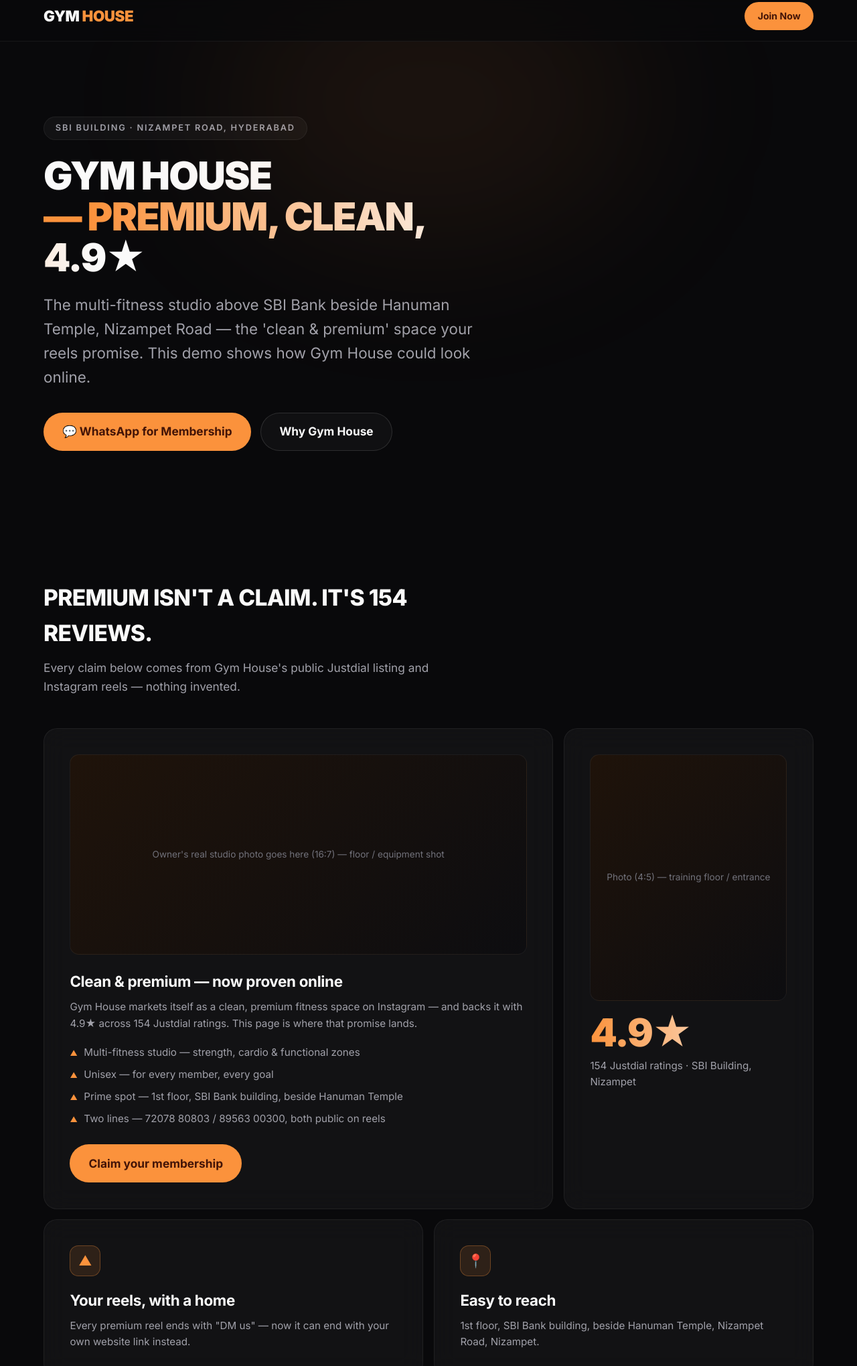
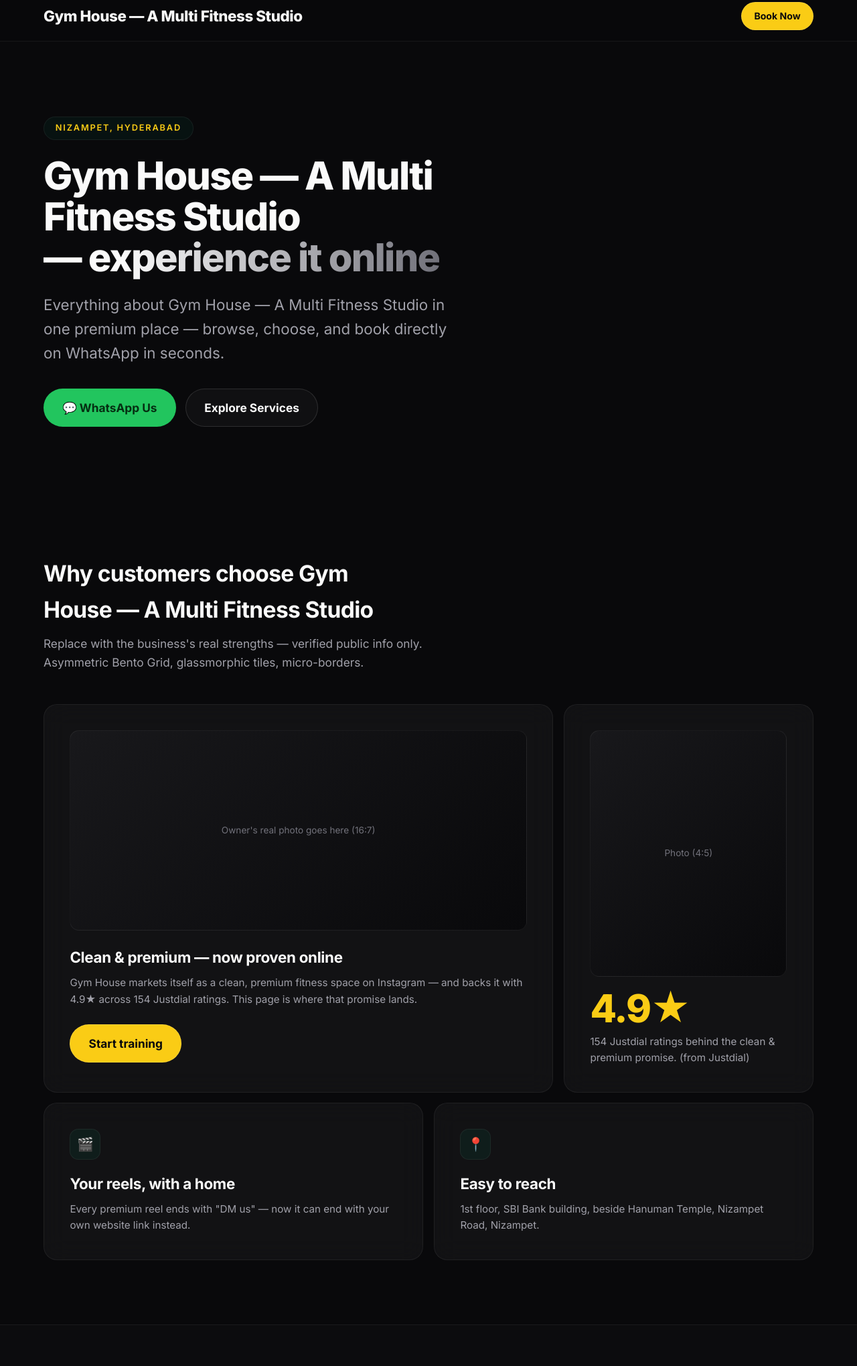
Before and after one commit to GowthamRedddy/gym-house-multi-fitness-studio-demo, a plain HTML site: page index.html in a window 1280 px wide. Shown: the part 49-2088 px from the top of the page at 67% size. Drawn offline with nearby package versions, Linux system fonts and the light colour scheme.

Commit message:
Publish demo: Gym-House-Multi-Fitness-Studio

```diff
--- a/index.html
+++ b/index.html
@@ -3,23 +3,36 @@
 <head>
 <meta charset="UTF-8">
 <meta name="viewport" content="width=device-width, initial-scale=1.0">
-<title>Gym House — A Multi Fitness Studio · Nizampet, Hyderabad</title>
-<meta name="description" content="Gym House, 1st floor SBI Bank building, Nizampet Hyderabad — demo website preview. Rated 4.9 (154 Justdial ratings). Clean & premium fitness space.">
+<title>Gym House — A Multi Fitness Studio — Nizampet, Hyderabad</title>
+<meta name="description" content="Gym House — A Multi Fitness Studio, Nizampet Hyderabad — demo website preview. Contact on WhatsApp.">
+<!--
+  PERMANENT MOTION STANDARD (GOWTHAM, 2026-09-18):
+  dark #09090b palette · asymmetric Bento Grid · py-24 · micro-borders ·
+  backdrop-blur glassmorphism · scroll reveals (slide up + scale + fade from blur) ·
+  3D-tilt / scale hovers · cubic-bezier(0.16,1,0.3,1) · fluid clamp() type ·
+  explicit aspect ratios (zero layout shift). React/Tailwind/Framer Motion build
+  variant: demo_react_template.jsx
+-->
 <link rel="preconnect" href="https://fonts.googleapis.com">
 <link rel="preconnect" href="https://fonts.gstatic.com" crossorigin>
-<link href="https://fonts.googleapis.com/css2?family=Inter:wght@400;500;600;700;800;900&display=swap" rel="stylesheet">
+<link href="https://fonts.googleapis.com/css2?family=Inter:wght@400;500;600;700;800&display=swap" rel="stylesheet">
 <script src="https://unpkg.com/framer-motion@11/dist/framer-motion.js"></script>
 <script>
+  /* ---- Motion engine config (Framer Motion UMD, animates DOM via WAAPI) ---- */
   const EASE = [0.16, 1, 0.3, 1];
   document.addEventListener("DOMContentLoaded", () => {
     const { animate, inView, stagger } = window.Motion;
     const reduced = window.matchMedia("(prefers-reduced-motion: reduce)").matches;
+
+    /* scroll reveals: slide up + scale + fade from blur */
     inView("[data-reveal]", (el) => {
       if (reduced) return;
       animate(el.target,
         { opacity: [0, 1], transform: ["translateY(48px) scale(0.94)", "translateY(0px) scale(1)"], filter: ["blur(10px)", "blur(0px)"] },
         { duration: 0.9, delay: (parseFloat(el.target.dataset.reveal) || 0), ease: EASE });
     }, { margin: "0px 0px -12% 0px" });
+
+    /* 3D tilt hovers (pointer-fine devices only) */
     if (matchMedia("(pointer:fine)").matches && !reduced) {
       document.querySelectorAll("[data-tilt]").forEach((card) => {
         card.style.transformPerspective = "900px";
@@ -27,13 +40,16 @@
           const r = card.getBoundingClientRect();
           const x = (e.clientX - r.left) / r.width - 0.5;
           const y = (e.clientY - r.top) / r.height - 0.5;
-          animate(card, { rotateX: -y * 8, rotateY: x * 8, scale: 1.02 }, { duration: 0.35, ease: EASE });
+          animate(card, { rotateX: -y * 8, rotateY: x * 8, scale: 1.02 },
+            { duration: 0.35, ease: EASE });
         });
         card.addEventListener("pointerleave", () => {
           animate(card, { rotateX: 0, rotateY: 0, scale: 1 }, { duration: 0.5, ease: EASE });
         });
       });
     }
+
+    /* staggered hero entrance */
     if (!reduced) {
       animate("[data-hero-stagger]",
         { opacity: [0, 1], transform: ["translateY(28px)", "translateY(0)"] },
@@ -42,11 +58,12 @@
   });
 </script>
 <style>
+  /* ============ DESIGN TOKENS — dark premium ============ */
   :root{
-    --bg:#09090b; --card:rgba(255,255,255,.04);
+    --bg:#09090b; --bg-soft:#111113; --card:rgba(255,255,255,.04);
     --line:rgba(255,255,255,.06); --line-strong:rgba(255,255,255,.12);
     --ink:#fafafa; --ink-soft:#a1a1aa; --ink-faint:#71717a;
-    --accent:#e4e4e7; --orange:#fb923c; --orange-soft:rgba(251,146,60,.12);
+    --accent:#e4e4e7; --wa:#22c55e; --wa-dark:#16a34a;
     --radius:20px; --ease:cubic-bezier(0.16,1,0.3,1);
     --font:'Inter',system-ui,-apple-system,'Segoe UI',sans-serif;
     --step--1:clamp(0.85rem,0.82rem + 0.2vw,0.95rem);
@@ -59,49 +76,60 @@
   html{scroll-behavior:smooth}
   body{font-family:var(--font);font-size:var(--step-0);line-height:1.6;color:var(--ink);
     background:var(--bg);-webkit-font-smoothing:antialiased;overflow-x:hidden}
-  :focus-visible{outline:2px solid var(--orange);outline-offset:3px;border-radius:6px}
+  img{max-width:100%;display:block}
+  :focus-visible{outline:2px solid var(--accent);outline-offset:3px;border-radius:6px}
+
+  /* ============ DEMO RIBBON ============ */
   .demo-ribbon{position:sticky;top:0;z-index:50;text-align:center;
     background:repeating-linear-gradient(45deg,#18181b,#18181b 12px,#27272a 12px,#27272a 24px);
     color:#fde68a;font-size:.78rem;font-weight:600;letter-spacing:.08em;
     padding:.5rem 1rem;text-transform:uppercase}
+
+  /* ============ LAYOUT ============ */
   .wrap{width:min(1150px,92%);margin-inline:auto}
-  section{padding:clamp(4rem,8vw,6rem) 0}
-  header.site{position:sticky;top:2.2rem;z-index:40;background:rgba(9,9,11,.7);
-    backdrop-filter:blur(16px);-webkit-backdrop-filter:blur(16px);border-bottom:1px solid var(--line)}
+  section{padding:clamp(4rem,8vw,6rem) 0} /* py-24 spirit at every viewport */
+
+  /* ============ HEADER ============ */
+  header.site{position:sticky;top:2.2rem;z-index:40;
+    background:rgba(9,9,11,.7);backdrop-filter:blur(16px);
+    border-bottom:1px solid var(--line)}
   .nav{display:flex;align-items:center;justify-content:space-between;padding:1rem 0}
-  .brand{font-weight:900;font-size:var(--step-1);letter-spacing:-.02em;color:var(--ink);text-decoration:none;text-transform:uppercase}
-  .brand span{color:var(--orange)}
+  .brand{font-weight:800;font-size:var(--step-1);letter-spacing:-.02em;color:var(--ink);text-decoration:none}
   .nav a.btn{padding:.55rem 1.15rem;font-size:.88rem}
-  .btn{display:inline-flex;align-items:center;gap:.55rem;background:var(--accent);color:#09090b;
-    text-decoration:none;font-weight:700;border-radius:999px;padding:.85rem 1.7rem;
-    border:1px solid var(--line-strong);
+
+  /* ============ BUTTONS ============ */
+  .btn{display:inline-flex;align-items:center;gap:.55rem;background:var(--accent);
+    color:#09090b;text-decoration:none;font-weight:700;border-radius:999px;
+    padding:.85rem 1.7rem;border:1px solid var(--line-strong);
     transition:transform .3s var(--ease),box-shadow .3s var(--ease),background .3s var(--ease)}
   .btn:hover{transform:translateY(-2px) scale(1.03);box-shadow:0 10px 30px rgba(255,255,255,.08)}
   .btn:active{transform:translateY(0) scale(.99)}
-  .btn.orange{background:var(--orange);color:#431407;border-color:rgba(251,146,60,.45)}
-  .btn.orange:hover{background:#fdba74}
+  .btn.wa{background:var(--wa);color:#052e12;border-color:rgba(34,197,94,.4)}
+  .btn.wa:hover{background:var(--wa-dark);color:#f0fdf4}
   .btn.ghost{background:rgba(255,255,255,.03);color:var(--ink);border:1px solid var(--line-strong)}
   .btn.ghost:hover{background:rgba(255,255,255,.08)}
-  .hero{padding-top:clamp(4rem,9vw,7rem);position:relative}
-  .hero::before{content:"";position:absolute;top:-120px;left:50%;transform:translateX(-50%);
-    width:640px;height:420px;border-radius:50%;background:rgba(251,146,60,.08);
-    filter:blur(120px);pointer-events:none}
+
+  /* ============ HERO ============ */
+  .hero{padding-top:clamp(4rem,9vw,7rem)}
   .kicker{display:inline-block;background:rgba(255,255,255,.04);border:1px solid var(--line);
     color:var(--ink-soft);font-weight:600;font-size:.8rem;letter-spacing:.14em;
     text-transform:uppercase;border-radius:999px;padding:.4rem 1.05rem;margin-bottom:1.4rem}
-  h1{font-size:var(--step-3);line-height:1.06;letter-spacing:-.03em;font-weight:900;max-width:16ch;text-transform:uppercase}
-  h1 em{font-style:normal;background:linear-gradient(90deg,#fb923c 10%,#fafafa 90%);
+  h1{font-size:var(--step-3);line-height:1.06;letter-spacing:-.03em;font-weight:800;max-width:16ch}
+  h1 em{font-style:normal;background:linear-gradient(90deg,#fafafa 20%,#71717a);
     -webkit-background-clip:text;background-clip:text;color:transparent}
-  p.lead{max-width:46ch;margin:1.4rem 0 2.2rem;color:var(--ink-soft);font-size:var(--step-1)}
+  p.lead{max-width:44ch;margin:1.4rem 0 2.2rem;color:var(--ink-soft);font-size:var(--step-1)}
   .cta-row{display:flex;gap:.9rem;flex-wrap:wrap}
-  h2.sec{font-size:var(--step-2);letter-spacing:-.02em;font-weight:800;max-width:26ch;text-transform:uppercase}
-  p.sec-sub{color:var(--ink-soft);margin:.7rem 0 3rem;max-width:54ch}
+
+  /* ============ BENTO GRID ============ */
+  h2.sec{font-size:var(--step-2);letter-spacing:-.02em;font-weight:700;max-width:24ch}
+  p.sec-sub{color:var(--ink-soft);margin:.7rem 0 3rem;max-width:52ch}
   .bento{display:grid;gap:1rem;grid-template-columns:repeat(6,1fr)}
-  .tile{background:var(--card);border:1px solid var(--line);border-radius:var(--radius);
+  .tile{
+    background:var(--card);border:1px solid var(--line);border-radius:var(--radius);
     backdrop-filter:blur(18px);-webkit-backdrop-filter:blur(18px);
     padding:clamp(1.5rem,3vw,2.5rem);position:relative;overflow:hidden;
     transition:border-color .3s var(--ease);will-change:transform}
-  .tile:hover{border-color:rgba(251,146,60,.4)}
+  .tile:hover{border-color:var(--line-strong)}
   .t-a{grid-column:span 4;grid-row:span 2}
   .t-b{grid-column:span 2;grid-row:span 2}
   .t-c{grid-column:span 3}
@@ -110,43 +138,53 @@
     .t-a,.t-b,.t-c,.t-d{grid-column:span 2;grid-row:auto}}
   @media(max-width:560px){.bento{grid-template-columns:1fr}
     .t-a,.t-b,.t-c,.t-d{grid-column:span 1}}
+
   .tile .icon{width:46px;height:46px;border-radius:13px;display:grid;place-items:center;
-    background:var(--orange-soft);border:1px solid rgba(251,146,60,.3);font-size:1.25rem;
-    color:var(--orange);margin-bottom:1.1rem}
+    background:rgba(255,255,255,.04);border:1px solid var(--line);font-size:1.25rem;
+    color:var(--ink);margin-bottom:1.1rem}
   .tile h3{font-size:var(--step-1);letter-spacing:-.015em;font-weight:700}
   .tile p{color:var(--ink-soft);margin-top:.5rem;font-size:var(--step--1)}
-  .stat{font-size:var(--step-3);font-weight:900;letter-spacing:-.03em;line-height:1;
-    background:linear-gradient(90deg,#fb923c,#fafafa);-webkit-background-clip:text;
-    background-clip:text;color:transparent}
+  .stat{font-size:var(--step-3);font-weight:800;letter-spacing:-.03em;line-height:1}
   .stat-sub{color:var(--ink-faint);font-size:var(--step--1);margin-top:.6rem}
   .media{aspect-ratio:16/7;border-radius:14px;margin-bottom:1.4rem;overflow:hidden;
-    border:1px solid var(--line);background:linear-gradient(135deg,#1f130a,#0d0d10);
-    display:grid;place-items:center;color:var(--ink-faint);font-size:.85rem;text-align:center;padding:1rem}
+    border:1px solid var(--line);
+    background:linear-gradient(135deg,#18181b,#09090b);display:grid;place-items:center;
+    color:var(--ink-faint);font-size:.85rem;text-align:center;padding:1rem}
+  .media.ratio-wide{aspect-ratio:16/9;margin-bottom:0}
   .tile-b .media{aspect-ratio:4/5;margin:0 0 1.2rem}
-  .svc-list{list-style:none;margin-top:1.2rem;display:grid;gap:.55rem}
-  .svc-list li{display:flex;gap:.6rem;align-items:baseline;color:var(--ink-soft);font-size:var(--step--1)}
-  .svc-list li::before{content:"▲";color:var(--orange);font-size:.7rem}
+
+  /* ============ GALLERY ============ */
   .gallery{display:grid;gap:1rem;grid-template-columns:repeat(auto-fit,minmax(170px,1fr))}
   .ph{aspect-ratio:4/5;border-radius:var(--radius);border:1px solid var(--line);
-    background:linear-gradient(135deg,#1a1008,#0c0c0e);display:grid;place-items:center;
+    background:linear-gradient(135deg,#141416,#0c0c0e);display:grid;place-items:center;
     color:var(--ink-faint);font-size:.85rem;text-align:center;padding:1rem;
     transition:transform .35s var(--ease),border-color .35s var(--ease)}
-  .ph:hover{transform:scale(1.03);border-color:rgba(251,146,60,.4)}
-  .contact-card{background:linear-gradient(135deg,rgba(251,146,60,.08),rgba(255,255,255,.02));
+  .ph:hover{transform:scale(1.03);border-color:var(--line-strong)}
+
+  /* ============ CONTACT ============ */
+  .contact-card{background:linear-gradient(135deg,rgba(255,255,255,.07),rgba(255,255,255,.02));
     border:1px solid var(--line-strong);border-radius:calc(var(--radius)*1.3);
-    backdrop-filter:blur(18px);-webkit-backdrop-filter:blur(18px);
-    padding:clamp(2rem,5vw,3.5rem);text-align:center}
-  .contact-card h2{font-size:var(--step-2);letter-spacing:-.02em;margin-bottom:.6rem;text-transform:uppercase}
+    backdrop-filter:blur(18px);padding:clamp(2rem,5vw,3.5rem);text-align:center}
+  .contact-card h2{font-size:var(--step-2);letter-spacing:-.02em;margin-bottom:.6rem}
   .contact-card p{color:var(--ink-soft);margin-bottom:1.6rem}
-  .button-row{display:flex;gap:1rem;justify-content:center;flex-wrap:wrap}
+
+  /* ============ FOOTER ============ */
   footer.site{border-top:1px solid var(--line);padding:2.5rem 0 3rem;text-align:center;
     color:var(--ink-faint);font-size:.82rem}
   footer.site .disclaimer{margin-top:.8rem;font-size:.72rem;opacity:.75;max-width:62ch;margin-inline:auto}
+
+  /* ============ MOTION SAFETY ============ */
   @media (prefers-reduced-motion:reduce){
     *,*::before,*::after{animation:none!important;transition:none!important}
     html{scroll-behavior:auto}
     [data-reveal]{opacity:1!important;filter:none!important;transform:none!important}
   }
+</style>
+
+<style>:root{--brand:#10b981;--brand-dark:#064e3b;--accent:#facc15;}
+  .hero .kicker{background:#064e3b26;color:#facc15;}
+  .tile .icon{background:#064e3b33;color:#facc15;}
+  .stat{color:#facc15;}
 </style>
 </head>
 <body>
@@ -155,53 +193,49 @@
 
 <header class="site">
   <div class="wrap nav">
-    <a class="brand" href="#top">Gym <span>House</span></a>
-    <a class="btn orange" href="#join">Join Now</a>
+    <a class="brand" href="#top">Gym House — A Multi Fitness Studio</a>
+    <a class="btn" href="#contact">Book Now</a>
   </div>
 </header>
 
 <main id="top">
+  <!-- HERO -->
   <section class="hero">
     <div class="wrap">
-      <span class="kicker" data-hero-stagger>SBI Building · Nizampet Road, Hyderabad</span>
-      <h1 data-hero-stagger>Gym House<br><em>— premium, clean, 4.9★</em></h1>
-      <p class="lead" data-hero-stagger>The multi-fitness studio above SBI Bank beside Hanuman Temple, Nizampet Road — the 'clean &amp; premium' space your reels promise. This demo shows how Gym House could look online.</p>
+      <span class="kicker" data-hero-stagger>Nizampet, Hyderabad</span>
+      <h1 data-hero-stagger>Gym House — A Multi Fitness Studio<br><em>— experience it online</em></h1>
+      <p class="lead" data-hero-stagger>Everything about Gym House — A Multi Fitness Studio in one premium place — browse, choose, and book directly on WhatsApp in seconds.</p>
       <div class="cta-row" data-hero-stagger>
-        <a class="btn orange" href="https://wa.me/917207880803?text=Namaste!%20I%20want%20to%20know%20about%20Gym%20House%20membership."
-           aria-label="WhatsApp Gym House about membership">💬 WhatsApp for Membership</a>
-        <a class="btn ghost" href="#why">Why Gym House</a>
+        <a class="btn wa" href="https://wa.me/918956300300?text=Namaste!%20I%20found%20Gym%20House%20online%20and%20want%20to%20join."
+           aria-label="Chat with Gym House — A Multi Fitness Studio on WhatsApp">💬 WhatsApp Us</a>
+        <a class="btn ghost" href="#services">Explore Services</a>
       </div>
     </div>
   </section>
 
-  <section id="why">
+  <!-- BENTO FEATURES -->
+  <section id="services">
     <div class="wrap">
-      <h2 class="sec" data-reveal="0">Premium isn't a claim. It's 154 reviews.</h2>
-      <p class="sec-sub" data-reveal="0.05">Every claim below comes from Gym House's public Justdial listing and Instagram reels — nothing invented.</p>
+      <h2 class="sec" data-reveal="0">Why customers choose Gym House — A Multi Fitness Studio</h2>
+      <p class="sec-sub" data-reveal="0.05">Replace with the business's real strengths — verified public info only. Asymmetric Bento Grid, glassmorphic tiles, micro-borders.</p>
       <div class="bento">
         <article class="tile t-a" data-reveal="0" data-tilt>
-          <div class="media">Owner's real studio photo goes here (16:7) — floor / equipment shot</div>
+          <div class="media">Owner's real photo goes here (16:7)</div>
           <h3>Clean &amp; premium — now proven online</h3>
           <p>Gym House markets itself as a clean, premium fitness space on Instagram — and backs it with 4.9★ across 154 Justdial ratings. This page is where that promise lands.</p>
-          <ul class="svc-list">
-            <li>Multi-fitness studio — strength, cardio &amp; functional zones</li>
-            <li>Unisex — for every member, every goal</li>
-            <li>Prime spot — 1st floor, SBI Bank building, beside Hanuman Temple</li>
-            <li>Two lines — 72078 80803 / 89563 00300, both public on reels</li>
-          </ul>
-          <a class="btn orange" style="margin-top:1.6rem" href="https://wa.me/917207880803?text=Namaste!%20I%20want%20to%20know%20about%20Gym%20House%20membership.">Claim your membership</a>
+          <a class="btn" style="margin-top:1.6rem" href="#contact">Start training</a>
         </article>
         <article class="tile tile-b t-b" data-reveal="0.08" data-tilt>
-          <div class="media">Photo (4:5) — training floor / entrance</div>
+          <div class="media">Photo (4:5)</div>
           <div class="stat">4.9★</div>
-          <p class="stat-sub">154 Justdial ratings · SBI Building, Nizampet</p>
+          <p class="stat-sub">154 Justdial ratings behind the clean & premium promise. (from Justdial)</p>
         </article>
         <article class="tile t-c" data-reveal="0" data-tilt>
-          <div class="icon">▲</div>
+          <div class="icon">🎬</div>
           <h3>Your reels, with a home</h3>
           <p>Every premium reel ends with "DM us" — now it can end with your own website link instead.</p>
         </article>
-        <article class="tile t-d" data-reveal="0.08" data-tilt>
+        <article class="tile t-d" data-reveal="0" data-tilt>
           <div class="icon">📍</div>
           <h3>Easy to reach</h3>
           <p>1st floor, SBI Bank building, beside Hanuman Temple, Nizampet Road, Nizampet.</p>
@@ -210,30 +244,27 @@
     </div>
   </section>
 
+  <!-- GALLERY -->
   <section id="gallery" style="border-block:1px solid var(--line);background:#0c0c0e">
     <div class="wrap">
-      <h2 class="sec" data-reveal="0">Inside Gym House</h2>
+      <h2 class="sec" data-reveal="0">Gallery</h2>
       <p class="sec-sub" data-reveal="0.05">Owner's real photos go here after approval — placeholders until then.</p>
       <div class="gallery">
-        <div class="ph" data-reveal="0" data-tilt>Weight floor<br>(from owner)</div>
-        <div class="ph" data-reveal="0.06" data-tilt>Cardio zone<br>(from owner)</div>
-        <div class="ph" data-reveal="0.12" data-tilt>Functional area<br>(from owner)</div>
-        <div class="ph" data-reveal="0.18" data-tilt>Reception<br>(from owner)</div>
+        <div class="ph" data-reveal="0.00" data-tilt>Training Floor<br>(from owner)</div>
+        <div class="ph" data-reveal="0.06" data-tilt>Equipment<br>(from owner)</div>
+        <div class="ph" data-reveal="0.12" data-tilt>The Studio<br>(from owner)</div>
+        <div class="ph" data-reveal="0.18" data-tilt>Gym House Reels<br>(from owner)</div>
       </div>
     </div>
   </section>
 
-  <section id="join">
+  <!-- CONTACT -->
+  <section id="contact">
     <div class="wrap">
       <div class="contact-card" data-reveal="0" data-tilt>
-        <h2>Join Gym House</h2>
-        <p>Gym House · SBI Building, Nizampet Road, Hyderabad · 72078 80803</p>
-        <div class="button-row">
-          <a class="btn orange" href="https://wa.me/917207880803?text=Namaste!%20I%20want%20to%20know%20about%20Gym%20House%20membership."
-             aria-label="WhatsApp Gym House about membership">💬 WhatsApp 72078 80803</a>
-          <a class="btn ghost" href="https://wa.me/918956300300?text=Namaste!%20I%20want%20to%20know%20about%20Gym%20House%20membership."
-             aria-label="WhatsApp Gym House alternate number">📞 89563 00300</a>
-        </div>
+        <h2>Visit or message us</h2>
+        <p>Gym House — A Multi Fitness Studio · Nizampet, Hyderabad</p>
+        <a class="btn wa" href="https://wa.me/918956300300" aria-label="Open WhatsApp chat with Gym House — A Multi Fitness Studio">💬 Chat on WhatsApp</a>
       </div>
     </div>
   </section>
@@ -241,8 +272,8 @@
 
 <footer class="site">
   <div class="wrap">
-    <p>© 2026 Gym House · SBI Building, Nizampet Road, Hyderabad</p>
-    <p class="disclaimer">This is a design demo created by Gowtham (web designer, Hyderabad) for preview purposes only. Not the official website. Business details shown are from public Justdial listing (4.9★, 154 ratings) and Instagram reels; photos are placeholders until the owner approves.</p>
+    <p>© 2026-09-18 Gym House — A Multi Fitness Studio · Nizampet, Hyderabad</p>
+    <p class="disclaimer">This is a design demo created by Gowtham (web designer, Hyderabad) for preview purposes only. Not the official website. Business details shown are from public listings; photos are placeholders until the owner approves.</p>
   </div>
 </footer>
 
```
